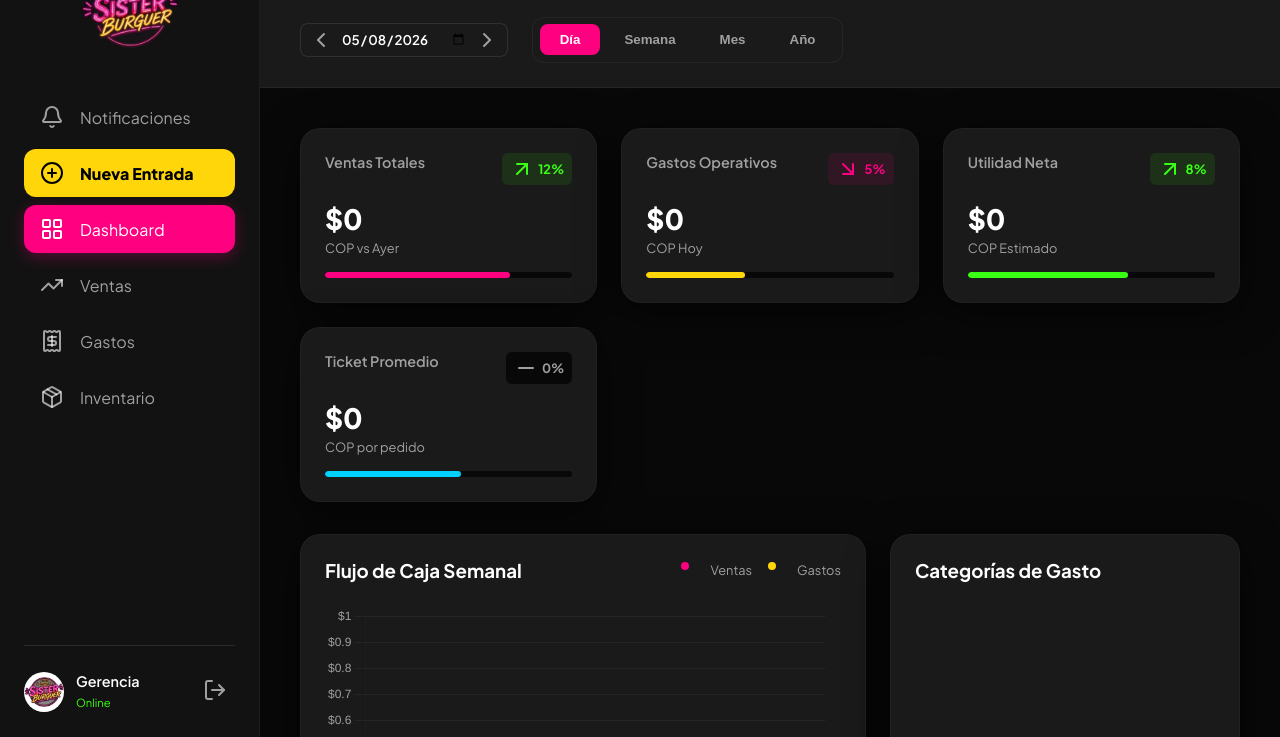
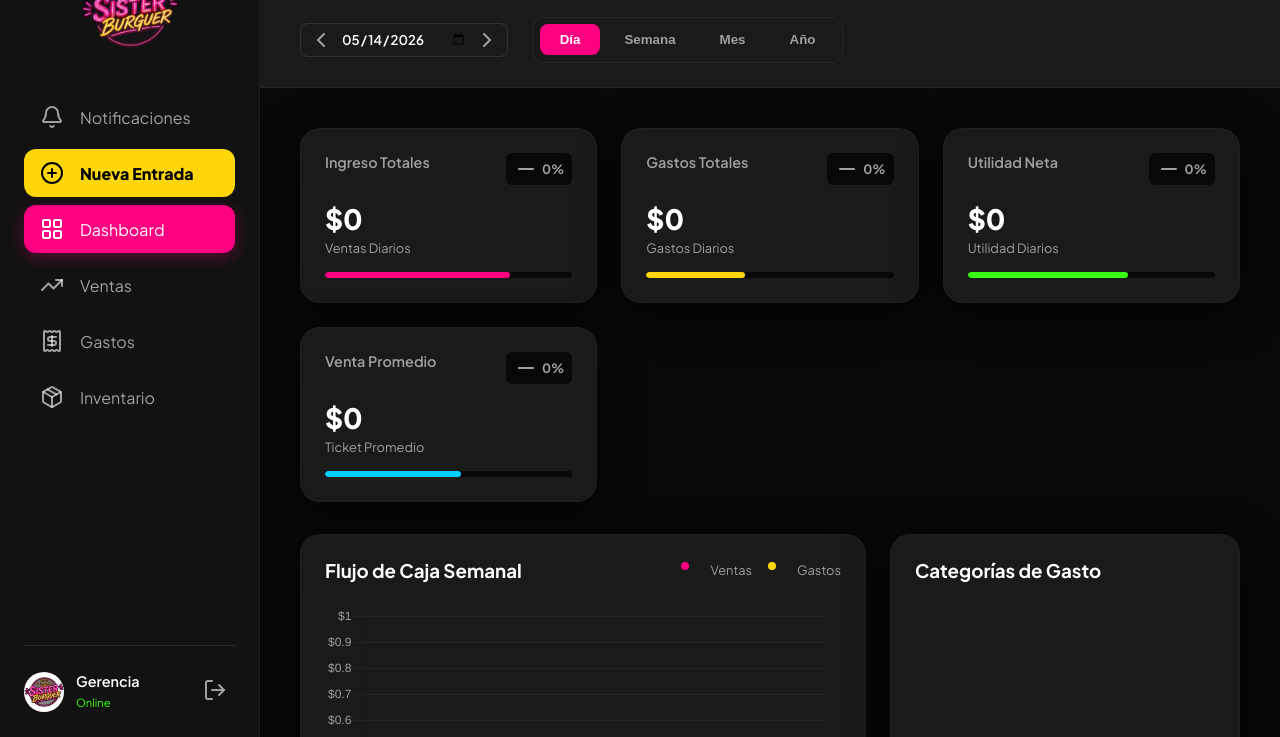
Before and after one commit to Collazos022/Sister-Burguer-V1, a plain HTML site: page index.html in a window 1280 px wide. Both pictures are taken after a click on the button 321 px from the left and 102 px from the top of the page. Shown: the part 63-800 px from the top of the page. Drawn offline with nearby package versions, Linux system fonts and the light colour scheme; no server answers.

Commit message:
Add files via upload
Ajuste de KPIs

```diff
--- a/app.js
+++ b/app.js
@@ -2,7 +2,7 @@
 const API_URL = 'https://script.google.com/macros/s/AKfycbxH1PK-Tfy-Zon2OluMTCnhPs5XORiGN32nxbmm4UQ8JR_DHIbXln8vr6CGGxaZGKxKAw/exec';
 
 let dbData = { ventas: [], gastos: [], compras: [], inventario: [], menu: [] };
-let currentPeriod = 'semana';
+let currentPeriod = 'dia';
 
 document.addEventListener('DOMContentLoaded', () => {
     const mainTitle = document.getElementById('main-title');
@@ -71,8 +71,6 @@
         dateInput.value = d.toISOString().split('T')[0];
         updateDashboard();
     });
-
-
 
     const toggleModal = () => modal.classList.toggle('active');
 
@@ -225,6 +223,31 @@
         }
     });
 
+    const pieCtx = document.getElementById('pieChart').getContext('2d');
+    window.pieChartInstance = new Chart(pieCtx, {
+        type: 'doughnut',
+        data: {
+            labels: [],
+            datasets: [{
+                data: [],
+                backgroundColor: ['#FF0080', '#FFD60A', '#00D1FF', '#39FF14', '#9D4EDD', '#FF9100'],
+                borderWidth: 0,
+                hoverOffset: 10
+            }]
+        },
+        options: {
+            responsive: true,
+            maintainAspectRatio: false,
+            cutout: '70%',
+            plugins: {
+                legend: {
+                    position: 'bottom',
+                    labels: { color: '#A0A0A0', padding: 20, font: { size: 12 } }
+                }
+            }
+        }
+    });
+
     fetchData();
 });
 
@@ -239,6 +262,7 @@
         let parts = String(f).includes('/') ? String(f).split('/') : String(f).split('-');
         if(parts.length < 3) return;
         let vDate = String(f).includes('/') ? new Date(parts[2], parts[1]-1, parts[0]) : new Date(f + 'T12:00:00');
+        vDate.setHours(0,0,0,0);
 
         if (isFiltered) {
             if (vDate < startDate || vDate > endDate) return;
@@ -268,7 +292,7 @@
         tipo: 'Gasto Operativo', fecha: g.Fecha || '', cat: g['Categoría'] || g.Categoria || '', desc: g['Descripción'] || g.Descripcion || '', val: g.Valor || 0
     }));
     dbData.compras.forEach(c => unifiedExpenses.push({
-        tipo: 'Compra Insumo', fecha: c.Fecha || '', cat: c.Insumo || '', desc: c.Proveedor || '', val: c['Valor Total'] || c.Valor || 0
+        tipo: 'Compra Insumo', fecha: c.Fecha || '', cat: c.Insumo || '', desc: c.Proveedor || '', val: c['Costo Total'] || c.Valor || 0
     }));
 
     unifiedExpenses.forEach(e => {
@@ -277,6 +301,7 @@
         let parts = String(f).includes('/') ? String(f).split('/') : String(f).split('-');
         if(parts.length < 3) return;
         let eDate = String(f).includes('/') ? new Date(parts[2], parts[1]-1, parts[0]) : new Date(f + 'T12:00:00');
+        eDate.setHours(0,0,0,0);
 
         if (isFiltered) {
             if (eDate < startDate || eDate > endDate) return;
@@ -358,7 +383,11 @@
                 dbData.menu = data.menu || [];
 
                 populateMenu();
-                updateDashboard();
+                try {
+                    updateDashboard();
+                } catch (e) {
+                    console.error("UI Update Error:", e);
+                }
             } else {
                 alert("Error cargando datos de la base: " + data.message);
             }
@@ -374,6 +403,7 @@
     if(!selectedDateStr) return;
 
     const targetDate = new Date(selectedDateStr + 'T12:00:00');
+    targetDate.setHours(0,0,0,0);
 
     let startDate = new Date(targetDate);
     let endDate = new Date(targetDate);
@@ -381,12 +411,26 @@
     let labels = [];
     let salesChartData = [];
     let expensesChartData = [];
+    let chartStartDate = new Date(startDate);
+    let chartEndDate = new Date(endDate);
+
+    let prevStartDate = new Date(startDate);
+    let prevEndDate = new Date(endDate);
 
     if (currentPeriod === 'dia') {
+        startDate = new Date(targetDate);
+        endDate = new Date(targetDate);
+
+        prevStartDate.setDate(startDate.getDate() - 1);
+        prevEndDate.setDate(endDate.getDate() - 1);
+
         const day = targetDate.getDay();
         const diff = targetDate.getDate() - day + (day === 0 ? -6 : 1);
-        startDate = new Date(targetDate.setDate(diff));
-        endDate = new Date(targetDate.setDate(diff + 6));
+        chartStartDate = new Date(targetDate);
+        chartStartDate.setDate(diff);
+        chartEndDate = new Date(chartStartDate);
+        chartEndDate.setDate(chartStartDate.getDate() + 6);
+
         labels = ['Lun', 'Mar', 'Mie', 'Jue', 'Vie', 'Sab', 'Dom'];
         salesChartData = Array(7).fill(0);
         expensesChartData = Array(7).fill(0);
@@ -395,33 +439,69 @@
         const diff = targetDate.getDate() - day + (day === 0 ? -6 : 1);
         startDate = new Date(targetDate.setDate(diff));
         endDate = new Date(targetDate.setDate(diff + 6));
+
+        prevStartDate = new Date(startDate);
+        prevStartDate.setDate(startDate.getDate() - 7);
+        prevEndDate = new Date(endDate);
+        prevEndDate.setDate(endDate.getDate() - 7);
+
         labels = ['Lun', 'Mar', 'Mie', 'Jue', 'Vie', 'Sab', 'Dom'];
         salesChartData = Array(7).fill(0);
         expensesChartData = Array(7).fill(0);
+        chartStartDate = new Date(startDate);
+        chartEndDate = new Date(endDate);
     } else if (currentPeriod === 'mes') {
         startDate = new Date(targetDate.getFullYear(), targetDate.getMonth(), 1);
         endDate = new Date(targetDate.getFullYear(), targetDate.getMonth() + 1, 0);
+
+        prevStartDate = new Date(startDate);
+        prevStartDate.setMonth(startDate.getMonth() - 1);
+        prevEndDate = new Date(endDate);
+        prevEndDate.setDate(0);
+
         labels = ['Semana 1', 'Semana 2', 'Semana 3', 'Semana 4'];
         salesChartData = Array(4).fill(0);
         expensesChartData = Array(4).fill(0);
+        chartStartDate = new Date(startDate);
+        chartEndDate = new Date(endDate);
     } else if (currentPeriod === 'año') {
         startDate = new Date(targetDate.getFullYear(), 0, 1);
         endDate = new Date(targetDate.getFullYear(), 11, 31, 23, 59, 59);
+
+        prevStartDate = new Date(startDate);
+        prevStartDate.setFullYear(startDate.getFullYear() - 1);
+        prevEndDate = new Date(endDate);
+        prevEndDate.setFullYear(endDate.getFullYear() - 1);
+
         labels = ['Ene', 'Feb', 'Mar', 'Abr', 'May', 'Jun', 'Jul', 'Ago', 'Sep', 'Oct', 'Nov', 'Dic'];
         salesChartData = Array(12).fill(0);
         expensesChartData = Array(12).fill(0);
+        chartStartDate = new Date(startDate);
+        chartEndDate = new Date(endDate);
     }
 
+    startDate.setHours(0,0,0,0);
+    endDate.setHours(23,59,59,999);
+    prevStartDate.setHours(0,0,0,0);
+    prevEndDate.setHours(23,59,59,999);
+    chartStartDate.setHours(0,0,0,0);
+    chartEndDate.setHours(23,59,59,999);
+
     let totalVentas = 0;
+    let prevTotalVentas = 0;
     let totalGastos = 0;
+    let prevTotalGastos = 0;
     let numVentas = 0;
+    let prevNumVentas = 0;
     let txTableHTML = '';
+    let expenseCategories = {};
 
     dbData.ventas.forEach(v => {
         let f = v.Fecha || v['Fecha '] || '';
         let parts = String(f).includes('/') ? String(f).split('/') : String(f).split('-');
         if(parts.length < 3) return;
         let vDate = String(f).includes('/') ? new Date(parts[2], parts[1]-1, parts[0]) : new Date(f + 'T12:00:00');
+        vDate.setHours(0,0,0,0);
 
         let monto = Number(v['Total Venta'] || v.Total || 0);
 
@@ -438,7 +518,12 @@
             txTableHTML += `<tr><td>${vDate.toLocaleDateString()}</td><td class="fw-500">${v['Nombre Plato Ref'] || v.Plato || ''}</td><td><span class="dot primary"></span> Venta</td><td class="text-success fw-700">+$${monto.toLocaleString()}</td><td><span class="badge-status status-completed">Completado</span></td></tr>`;
         }
 
-        if (vDate >= startDate && vDate <= endDate) {
+        if (vDate >= prevStartDate && vDate <= prevEndDate) {
+            prevTotalVentas += monto;
+            prevNumVentas += 1;
+        }
+
+        if (vDate >= chartStartDate && vDate <= chartEndDate) {
             if (currentPeriod === 'mes') {
                 let weekIdx = Math.floor((vDate.getDate() - 1) / 7);
                 if(weekIdx > 3) weekIdx = 3;
@@ -460,7 +545,8 @@
         let parts = String(f).includes('/') ? String(f).split('/') : String(f).split('-');
         if(parts.length < 3) return;
         let gDate = String(f).includes('/') ? new Date(parts[2], parts[1]-1, parts[0]) : new Date(f + 'T12:00:00');
-        let monto = Number(g.Valor || g['Valor Total'] || 0);
+        gDate.setHours(0,0,0,0);
+        let monto = Number(g.Valor || g['Costo Total'] || 0);
 
         let isKPI = false;
         if (currentPeriod === 'dia') {
@@ -474,9 +560,15 @@
             let name = g['Descripción'] || g.Descripcion || g.Proveedor || g.Insumo || '';
             let tipo = g.Categoria || g['Categoría'] || 'Compra Insumo';
             txTableHTML += `<tr><td>${gDate.toLocaleDateString()}</td><td class="fw-500">${name}</td><td><span class="dot accent"></span> ${tipo}</td><td class="text-danger fw-700">-$${monto.toLocaleString()}</td><td><span class="badge-status status-completed">Completado</span></td></tr>`;
+
+            expenseCategories[tipo] = (expenseCategories[tipo] || 0) + monto;
         }
 
-        if (gDate >= startDate && gDate <= endDate) {
+        if (gDate >= prevStartDate && gDate <= prevEndDate) {
+            prevTotalGastos += monto;
+        }
+
+        if (gDate >= chartStartDate && gDate <= chartEndDate) {
             if (currentPeriod === 'mes') {
                 let weekIdx = Math.floor((gDate.getDate() - 1) / 7);
                 if(weekIdx > 3) weekIdx = 3;
@@ -499,6 +591,45 @@
         kpiValues[3].textContent = numVentas > 0 ? '$' + Math.round(totalVentas / numVentas).toLocaleString() : '$0';
     }
 
+    const updateTrend = (index, current, previous) => {
+        const trendEl = document.querySelectorAll('.kpi-card .trend')[index];
+        const subLabelEl = document.querySelectorAll('.kpi-card .sub-label')[index];
+        if(!trendEl || !subLabelEl) return;
+
+        let diff = previous === 0 ? (current > 0 ? 100 : 0) : ((current - previous) / previous) * 100;
+        let isUp = diff > 0;
+        const isNeutral = Math.abs(diff) < 0.01;
+
+        trendEl.className = `trend ${isUp ? (index === 1 ? 'down' : 'up') : (isNeutral ? 'neutral' : (index === 1 ? 'up' : 'down'))}`;
+
+        const iconEl = trendEl.querySelector('i') || trendEl.querySelector('svg');
+        if (iconEl) {
+            iconEl.setAttribute('data-lucide', isUp ? 'arrow-up-right' : (isNeutral ? 'minus' : 'arrow-down-right'));
+        }
+
+        const spanEl = trendEl.querySelector('span');
+        if (spanEl) {
+            spanEl.textContent = `${Math.abs(Math.round(diff))}%`;
+        }
+
+        const periodNames = { 'dia': 'Diarios', 'semana': 'Semanales', 'mes': 'Mensuales', 'año': 'Anuales' };
+
+        let label = '';
+        if(index === 0) label = `Ventas ${periodNames[currentPeriod]}`;
+        else if(index === 1) label = `Gastos ${periodNames[currentPeriod]}`;
+        else if(index === 2) label = `Utilidad ${periodNames[currentPeriod]}`;
+        else if(index === 3) label = `Ticket Promedio`;
+
+        subLabelEl.textContent = label;
+    };
+
+    updateTrend(0, totalVentas, prevTotalVentas);
+    updateTrend(1, totalGastos, prevTotalGastos);
+    updateTrend(2, totalVentas - totalGastos, prevTotalVentas - prevTotalGastos);
+    updateTrend(3, numVentas > 0 ? totalVentas / numVentas : 0, prevNumVentas > 0 ? prevTotalVentas / prevNumVentas : 0);
+
+    lucide.createIcons();
+
     document.getElementById('transactions-body').innerHTML = txTableHTML || '<tr><td colspan="5" class="table-empty-msg">No hay registros para este periodo.</td></tr>';
 
     if (window.mainChartInstance) {
@@ -513,5 +644,11 @@
         }, 100);
     }
 
+    if (window.pieChartInstance) {
+        window.pieChartInstance.data.labels = Object.keys(expenseCategories);
+        window.pieChartInstance.data.datasets[0].data = Object.values(expenseCategories);
+        window.pieChartInstance.update();
+    }
+
     populateSecondaryViews(startDate, endDate);
 }
--- a/index.html
+++ b/index.html
@@ -1,5 +1,6 @@
 <!DOCTYPE html>
 <html lang="es">
+
 <head>
     <meta charset="UTF-8">
     <meta name="viewport" content="width=device-width, initial-scale=1.0">
@@ -7,11 +8,13 @@
     <link rel="icon" type="image/x-icon" href="SB_V.1.ico">
     <link rel="preconnect" href="https://fonts.googleapis.com">
     <link rel="preconnect" href="https://fonts.gstatic.com" crossorigin>
-    <link href="https://fonts.googleapis.com/css2?family=Plus+Jakarta+Sans:wght@300;400;500;600;700;800&display=swap" rel="stylesheet">
+    <link href="https://fonts.googleapis.com/css2?family=Plus+Jakarta+Sans:wght@300;400;500;600;700;800&display=swap"
+        rel="stylesheet">
     <link rel="stylesheet" href="style.css">
     <script src="https://cdn.jsdelivr.net/npm/chart.js"></script>
     <script src="https://unpkg.com/lucide@latest"></script>
 </head>
+
 <body>
     <div class="app-layout">
         <aside class="sidebar">
@@ -85,21 +88,18 @@
 
             <div class="content-scroll">
                 <section class="dashboard-view active" id="dashboard">
-
-
-
                     <div class="kpi-grid">
                         <div class="kpi-card">
                             <div class="kpi-header">
-                                <span class="label">Ventas Totales</span>
-                                <div class="trend up">
-                                    <i data-lucide="arrow-up-right"></i>
-                                    <span>12%</span>
+                                <span class="label">Ingreso Totales</span>
+                                <div class="trend neutral">
+                                    <i data-lucide="minus"></i>
+                                    <span>0%</span>
                                 </div>
                             </div>
                             <div class="kpi-body">
                                 <h2 class="value">$1,240,500</h2>
-                                <p class="sub-label">COP vs Ayer</p>
+                                <p class="sub-label">Por Ventas</p>
                             </div>
                             <div class="kpi-progress">
                                 <div class="progress-bar" style="width: 75%;"></div>
@@ -108,15 +108,15 @@
 
                         <div class="kpi-card">
                             <div class="kpi-header">
-                                <span class="label">Gastos Operativos</span>
-                                <div class="trend down">
-                                    <i data-lucide="arrow-down-right"></i>
-                                    <span>5%</span>
+                                <span class="label">Gastos Totales</span>
+                                <div class="trend neutral">
+                                    <i data-lucide="minus"></i>
+                                    <span>0%</span>
                                 </div>
                             </div>
                             <div class="kpi-body">
                                 <h2 class="value">$450,200</h2>
-                                <p class="sub-label">COP Hoy</p>
+                                <p class="sub-label">Insumos y Operaciones</p>
                             </div>
                             <div class="kpi-progress">
                                 <div class="progress-bar warning" style="width: 40%;"></div>
@@ -126,14 +126,14 @@
                         <div class="kpi-card">
                             <div class="kpi-header">
                                 <span class="label">Utilidad Neta</span>
-                                <div class="trend up">
-                                    <i data-lucide="arrow-up-right"></i>
-                                    <span>8%</span>
+                                <div class="trend neutral">
+                                    <i data-lucide="minus"></i>
+                                    <span>0%</span>
                                 </div>
                             </div>
                             <div class="kpi-body">
                                 <h2 class="value">$790,300</h2>
-                                <p class="sub-label">COP Estimado</p>
+                                <p class="sub-label">Por Periodo</p>
                             </div>
                             <div class="kpi-progress">
                                 <div class="progress-bar success" style="width: 65%;"></div>
@@ -142,7 +142,7 @@
 
                         <div class="kpi-card">
                             <div class="kpi-header">
-                                <span class="label">Ticket Promedio</span>
+                                <span class="label">Venta Promedio</span>
                                 <div class="trend neutral">
                                     <i data-lucide="minus"></i>
                                     <span>0%</span>
@@ -150,14 +150,13 @@
                             </div>
                             <div class="kpi-body">
                                 <h2 class="value">$35,000</h2>
-                                <p class="sub-label">COP por pedido</p>
+                                <p class="sub-label">Por pedido</p>
                             </div>
                             <div class="kpi-progress">
                                 <div class="progress-bar info" style="width: 55%;"></div>
                             </div>
                         </div>
                     </div>
-
 
                     <div class="charts-row">
                         <div class="chart-card large">
@@ -181,7 +180,6 @@
                             </div>
                         </div>
                     </div>
-
 
                     <div class="recent-activity">
                         <div class="card-header">
@@ -207,7 +205,6 @@
                     </div>
                 </section>
 
-
                 <section class="dashboard-view" id="sales" style="display: none;">
                     <div class="recent-activity">
                         <div class="table-wrapper">
@@ -228,7 +225,6 @@
                     </div>
                 </section>
 
-
                 <section class="dashboard-view" id="expenses" style="display: none;">
                     <div class="recent-activity">
                         <div class="table-wrapper">
@@ -247,7 +243,6 @@
                         </div>
                     </div>
                 </section>
-
 
                 <section class="dashboard-view" id="inventory" style="display: none;">
                     <div class="recent-activity">
@@ -272,7 +267,6 @@
             </div>
         </main>
     </div>
-
 
     <div class="modal-overlay" id="entry-modal">
         <div class="modal-card">
@@ -372,7 +366,6 @@
                     </div>
                 </div>
 
-
                 <div class="form-body" id="form-compra" style="display: none;">
                     <div class="form-group">
                         <label>Fecha de la Compra</label>
@@ -410,4 +403,5 @@
 
     <script src="app.js"></script>
 </body>
+
 </html>
--- a/style.css
+++ b/style.css
@@ -153,8 +153,6 @@
     transform: translateY(-1px);
 }
 
-
-
 .sidebar-footer {
     border-top: 1px solid var(--border-input);
     padding-top: 1.5rem;
@@ -234,8 +232,6 @@
     gap: 1.5rem;
     flex-wrap: wrap;
 }
-
-
 
 .btn-primary {
     background: var(--primary);
```
